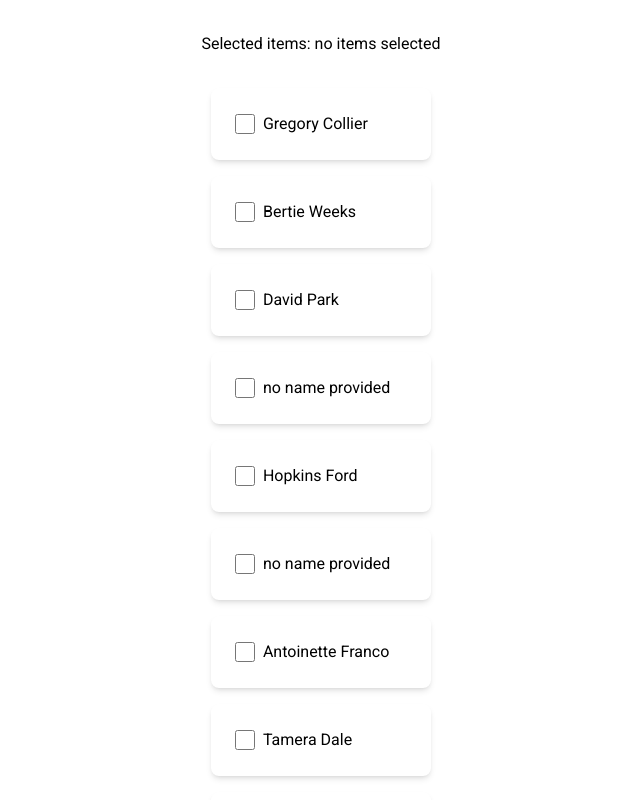
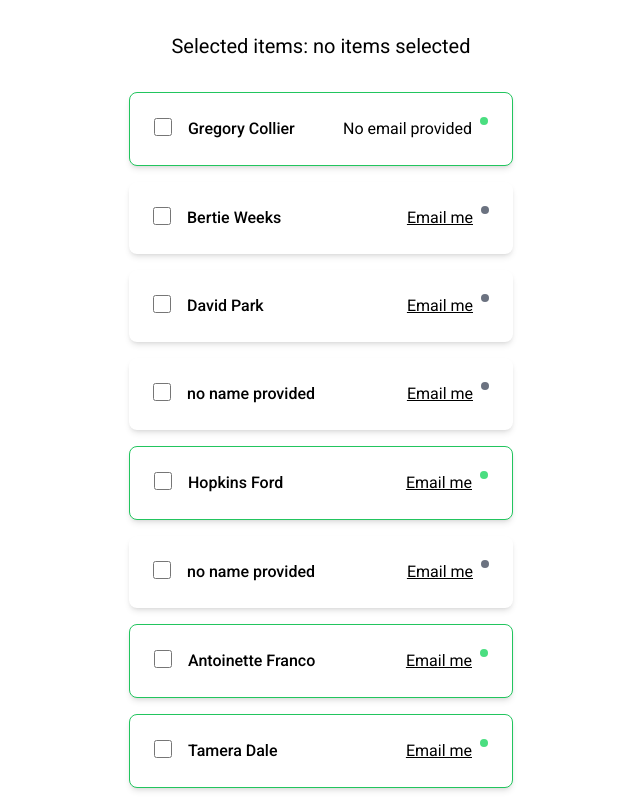
Before and after one commit to cassioscabral/react-code-test, a React (Create React App) app: page / in a window 1280 px wide. Shown: the top 800 px of the page, without its empty margins (319-959 px from the left). Built offline with nearby package versions, Linux system fonts and the light colour scheme.

Commit message:
Allows Item classname customization

```diff
--- a/src/App.tsx
+++ b/src/App.tsx
@@ -1,4 +1,3 @@
-
 import { useState } from 'react'
 import List, { ItemRenderer, OnChangeHandler } from './components/List'
 import { UserInterface, listUsers } from './api/Users'
@@ -7,8 +6,7 @@ export default function App() {
   const [selectedIndexes, setSelectedIndexes] = useState<number[]>([])
   const users = listUsers()
 
-  const onChangeHandler: OnChangeHandler = (selectedIndexes) =>
-    setSelectedIndexes(selectedIndexes)
+  const onChangeHandler: OnChangeHandler = (selectedIndexes) => setSelectedIndexes(selectedIndexes)
 
   const userRenderer: ItemRenderer<UserInterface> = (item, index) => (
     <UserInfo index={index}
@@ -19,10 +17,17 @@ export default function App() {
     <div className='App'>
       <Header selectedIndexes={selectedIndexes} />
 
-      <div className='flex flex-col items-center justify-center w-full'>
-        <List<UserInterface> data={users}
+      <div className='flex flex-col items-center justify-center w-full space-y-4 max-w-sm mx-auto'>
+        <List<UserInterface>
+          itemClassName={(item) => {
+            const defaultItemClassName = 'w-full'
+            const activeClassName = item.isActive ? 'border border-green-500' : ''
+            return [defaultItemClassName, activeClassName].join(' ')
+          }}
+          data={users}
           onChange={onChangeHandler}
-          renderer={userRenderer} />
+          renderer={userRenderer}
+        />
       </div>
     </div>
   )
@@ -31,7 +36,7 @@ export default function App() {
 // --- dummy components
 function Header(props: { selectedIndexes: number[] }) {
   return (
-    <header className='text-center my-8'>
+    <header className='text-xl text-center my-8'>
       Selected items: {props.selectedIndexes.join(', ') || 'no items selected'}
     </header>
   )
@@ -40,8 +45,42 @@ function Header(props: { selectedIndexes: number[] }) {
 function UserInfo(props: { index: number; item: UserInterface }) {
   return (
     <div
+      className='flex ml-4 justify-between w-full'
       key={props.index}>
-      {props?.item?.name ? props.item.name : 'no name provided'}
+      <header className='font-medium'>
+        {props?.item?.name ? props.item.name : 'no name provided'}
+      </header>
+      <div className='flex space-x-2'>
+        {props.item.email ? <EmailLink email={props.item.email} /> : <span>No email provided</span>}
+        <UserInfoActiveIcon isActive={props.item.isActive} />
+      </div>
     </div>
   )
 }
+
+function EmailLink(props: { email: string }) {
+  return (
+    <div className='flex justify-end'>
+      <a
+        target="_blank"
+        className='underline underline-offset-1'
+        href={`mailto:${props.email}`}
+        rel="noreferrer">
+        Email me
+      </a>
+    </div>
+  )
+}
+
+function UserInfoActiveIcon(props: { isActive?: boolean }) {
+  return props.isActive ? (
+    <div
+      title='User is active'
+      className='bg-green-400 rounded-full w-2 h-2 hover:motion-safe:animate-pulse'
+    />
+  ) : (
+      <div
+        title='User not active'
+        className='bg-gray-500 rounded-full w-2 h-2' />
+  )
+}
--- a/src/components/List/Item/Item.tsx
+++ b/src/components/List/Item/Item.tsx
@@ -3,7 +3,7 @@ import { ItemProps } from './types'
 
 function Item(props: ItemProps) {
   return (
-    <div className='card flex items-center space-x-2'>
+    <div className={['card flex', props.className].join(' ')}>
       <input
         className='h-5 w-5 border rounded-sm cursor-pointer'
         type='checkbox'
--- a/src/components/List/Item/types.ts
+++ b/src/components/List/Item/types.ts
@@ -4,4 +4,5 @@ export interface ItemProps {
   selected: boolean
   children: JSX.Element
   onSelect: OnSelectHandler
+  className?: string
 }
--- a/src/components/List/List.tsx
+++ b/src/components/List/List.tsx
@@ -23,12 +23,16 @@ export default function List<T>(props: ListProps<T>): JSX.Element {
     })
   }
 
-
   return (
-    <div className='flex flex-col space-y-4'>
+    <>
       {props.data.map((item, index) => {
         return (
           <MemoizedItem
+            className={
+              typeof props.itemClassName === 'function'
+                ? props.itemClassName(item)
+                : props.itemClassName
+            }
             selected={selectedItems.has(index)}
             onSelect={onSelectHandler}
             id={index}
@@ -38,6 +42,6 @@ export default function List<T>(props: ListProps<T>): JSX.Element {
           </MemoizedItem>
         )
       })}
-    </div>
+    </>
   )
 }
--- a/src/components/List/types.ts
+++ b/src/components/List/types.ts
@@ -1,8 +1,10 @@
 export type ItemRenderer<T> = (item: T, index: number) => JSX.Element
 export type OnChangeHandler = (indexList: number[]) => void
+export type ItemClassName<T> = (item: T) => string
 
 export interface ListProps<T> {
   data: T[]
   onChange: OnChangeHandler
   renderer: ItemRenderer<T>
+  itemClassName?: ItemClassName<T> | string
 }
```
